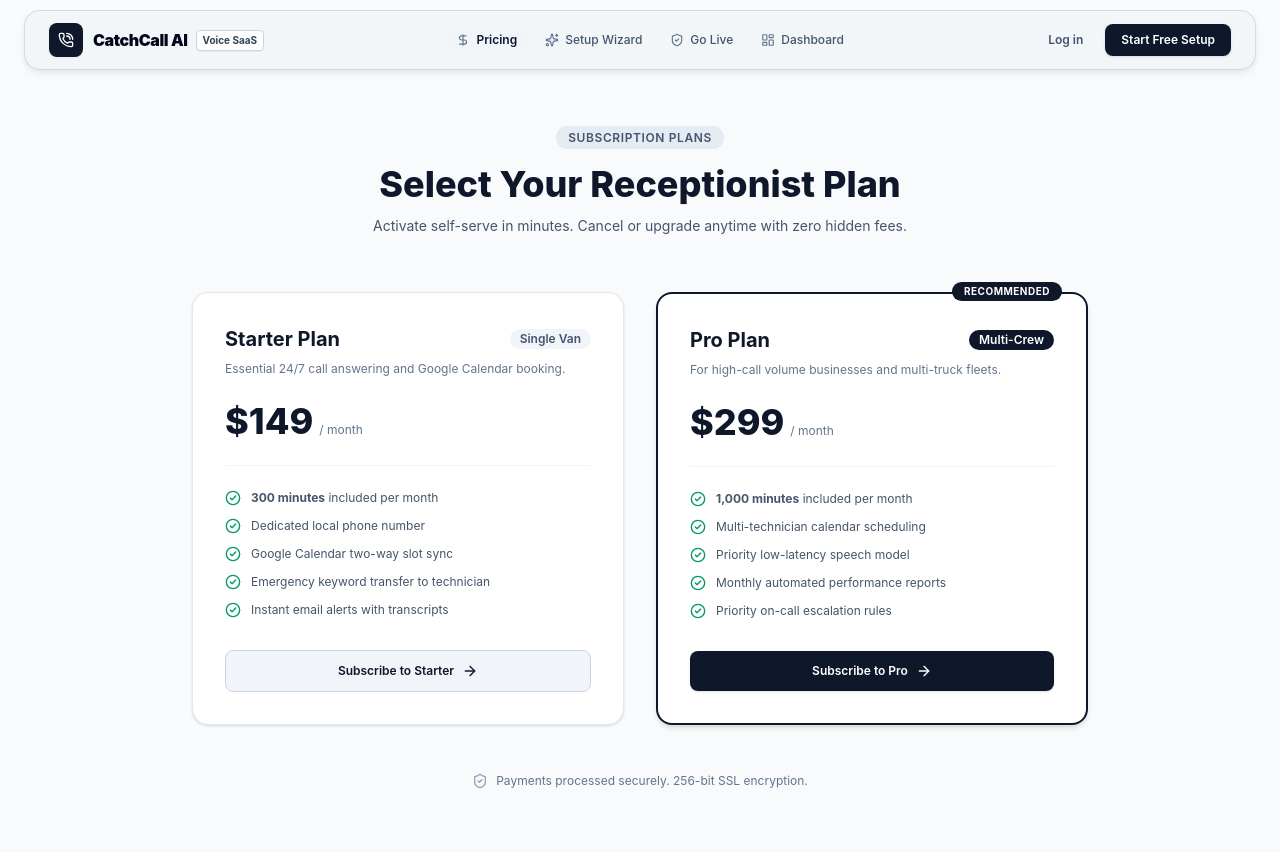
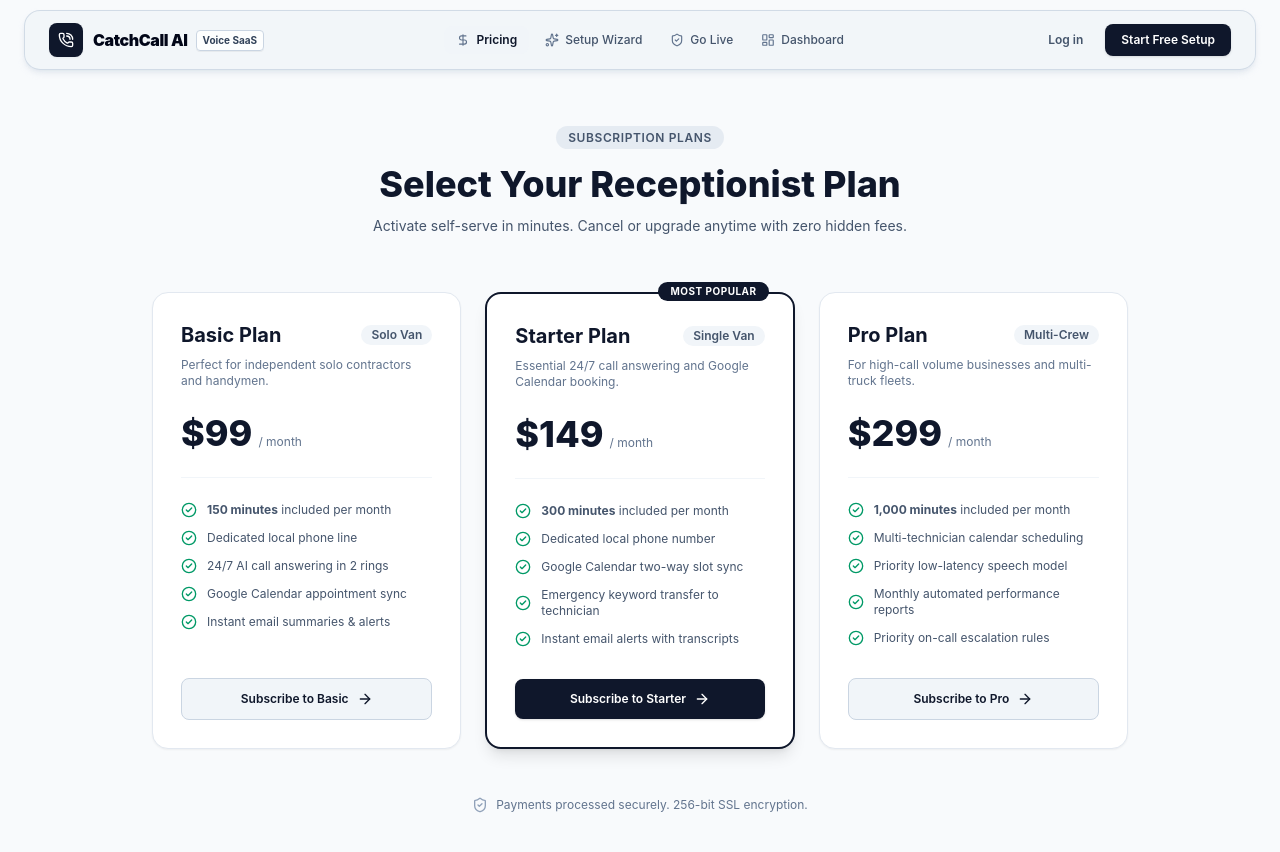
Before and after one commit to gulzardevai/ai-receptionist, a Next.js app: page /pricing in a window 1280 px wide. Shown: the top 852 px of the page. Built offline with nearby package versions, Linux system fonts and the light colour scheme; no server answers.

Commit message:
feat: add 3-plan pricing layout with  basic plan

```diff
--- a/src/app/page.tsx
+++ b/src/app/page.tsx
@@ -308,9 +308,59 @@ export default function Home() {
             One single saved HVAC or plumbing repair call pays for the entire monthly plan.
           </p>
 
-          <div className="mt-14 grid md:grid-cols-2 gap-8 max-w-4xl mx-auto">
+          <div className="mt-14 grid md:grid-cols-3 gap-6 max-w-6xl mx-auto">
+            {/* Basic Plan Card */}
+            <div className="rounded-3xl border border-slate-200 bg-white p-7 shadow-xs hover:shadow-lg transition-all duration-300 flex flex-col justify-between text-left">
+              <div>
+                <div className="flex justify-between items-center">
+                  <h3 className="text-xl font-bold text-slate-950">Basic Plan</h3>
+                  <span className="rounded-full bg-slate-100 border border-slate-200 px-2.5 py-0.5 text-[11px] font-bold text-slate-700">Solo Van</span>
+                </div>
+                <p className="mt-1 text-xs text-slate-500">For independent solo operators & handymen.</p>
+
+                <div className="mt-6 flex items-baseline">
+                  <span className="text-4xl font-black tracking-tight text-slate-950">$99</span>
+                  <span className="ml-1.5 text-xs text-slate-500 font-bold">/ month</span>
+                </div>
+
+                <ul className="mt-6 space-y-3 text-xs text-slate-700 border-t border-slate-100 pt-6 font-medium">
+                  <li className="flex items-center gap-2.5">
+                    <CheckCircle2 className="h-4 w-4 text-emerald-600 shrink-0" />
+                    <span><strong>150 minutes</strong> included per month</span>
+                  </li>
+                  <li className="flex items-center gap-2.5">
+                    <CheckCircle2 className="h-4 w-4 text-emerald-600 shrink-0" />
+                    <span>Dedicated local phone line</span>
+                  </li>
+                  <li className="flex items-center gap-2.5">
+                    <CheckCircle2 className="h-4 w-4 text-emerald-600 shrink-0" />
+                    <span>24/7 AI call answering in 2 rings</span>
+                  </li>
+                  <li className="flex items-center gap-2.5">
+                    <CheckCircle2 className="h-4 w-4 text-emerald-600 shrink-0" />
+                    <span>Google Calendar appointment sync</span>
+                  </li>
+                  <li className="flex items-center gap-2.5">
+                    <CheckCircle2 className="h-4 w-4 text-emerald-600 shrink-0" />
+                    <span>Instant email summaries & alerts</span>
+                  </li>
+                </ul>
+              </div>
+
+              <Link
+                href="/pricing"
+                className="mt-8 block text-center rounded-xl border border-slate-200 bg-slate-50 hover:bg-slate-100 py-3 text-xs font-bold text-slate-900 transition shadow-2xs"
+              >
+                Choose Basic Plan
+              </Link>
+            </div>
+
             {/* Starter Plan Card */}
-            <div className="rounded-3xl border border-slate-200 bg-white p-8 shadow-sm hover:shadow-xl transition-all duration-300 flex flex-col justify-between text-left">
+            <div className="relative rounded-3xl border-2 border-slate-900 bg-white p-7 shadow-xl hover:shadow-2xl transition-all duration-300 flex flex-col justify-between text-left">
+              <div className="absolute -top-3.5 right-6 rounded-full bg-slate-900 px-3.5 py-0.5 text-[10px] font-bold uppercase tracking-wider text-white shadow-md">
+                Most Popular
+              </div>
+
               <div>
                 <div className="flex justify-between items-center">
                   <h3 className="text-xl font-bold text-slate-950">Starter Plan</h3>
@@ -349,22 +399,18 @@ export default function Home() {
 
               <Link
                 href="/pricing"
-                className="mt-8 block text-center rounded-xl border border-slate-200 bg-slate-50 hover:bg-slate-100 py-3 text-xs font-bold text-slate-900 transition shadow-2xs"
+                className="mt-8 block text-center rounded-xl bg-slate-900 hover:bg-slate-800 py-3 text-xs font-bold text-white shadow-md transition"
               >
                 Choose Starter Plan
               </Link>
             </div>
 
             {/* Pro Plan Card */}
-            <div className="relative rounded-3xl border-2 border-slate-950 bg-white p-8 shadow-xl hover:shadow-2xl transition-all duration-300 flex flex-col justify-between text-left">
-              <div className="absolute -top-3.5 right-6 rounded-full bg-slate-950 px-3.5 py-0.5 text-[10px] font-bold uppercase tracking-wider text-white shadow-md">
-                Most Popular
-              </div>
-
+            <div className="rounded-3xl border border-slate-200 bg-white p-7 shadow-xs hover:shadow-lg transition-all duration-300 flex flex-col justify-between text-left">
               <div>
                 <div className="flex justify-between items-center">
                   <h3 className="text-xl font-bold text-slate-950">Pro Plan</h3>
-                  <span className="rounded-full bg-slate-900 text-white px-2.5 py-0.5 text-[11px] font-bold">Multi-Crew</span>
+                  <span className="rounded-full bg-slate-100 border border-slate-200 px-2.5 py-0.5 text-[11px] font-bold text-slate-700">Multi-Crew</span>
                 </div>
                 <p className="mt-1 text-xs text-slate-500">For established contractors handling 30+ calls daily.</p>
 
@@ -399,7 +445,7 @@ export default function Home() {
 
               <Link
                 href="/pricing"
-                className="mt-8 block text-center rounded-xl bg-slate-950 hover:bg-slate-800 py-3 text-xs font-bold text-white shadow-md transition"
+                className="mt-8 block text-center rounded-xl border border-slate-200 bg-slate-50 hover:bg-slate-100 py-3 text-xs font-bold text-slate-900 transition shadow-2xs"
               >
                 Choose Pro Plan
               </Link>
--- a/src/app/pricing/page.tsx
+++ b/src/app/pricing/page.tsx
@@ -20,14 +20,20 @@ export default function PricingPage() {
         }
       }
       // Direct checkout fallback
-      const directUrl = plan === "pro"
-        ? "https://whop.com/checkout/plan_kf3AzbjKAvKjq"
-        : "https://whop.com/checkout/plan_gJp5agICmK3mE";
+      let directUrl = "https://whop.com/checkout/plan_gJp5agICmK3mE";
+      if (plan === "pro") {
+        directUrl = "https://whop.com/checkout/plan_kf3AzbjKAvKjq";
+      } else if (plan === "basic") {
+        directUrl = process.env.NEXT_PUBLIC_WHOP_BASIC_URL || "https://whop.com/checkout/plan_VGoqylQUrNvwI";
+      }
       window.location.href = directUrl;
     } catch (err) {
-      const directUrl = plan === "pro"
-        ? "https://whop.com/checkout/plan_kf3AzbjKAvKjq"
-        : "https://whop.com/checkout/plan_gJp5agICmK3mE";
+      let directUrl = "https://whop.com/checkout/plan_gJp5agICmK3mE";
+      if (plan === "pro") {
+        directUrl = "https://whop.com/checkout/plan_kf3AzbjKAvKjq";
+      } else if (plan === "basic") {
+        directUrl = process.env.NEXT_PUBLIC_WHOP_BASIC_URL || "https://whop.com/checkout/plan_VGoqylQUrNvwI";
+      }
       window.location.href = directUrl;
     } finally {
       setLoadingPlan(null);
@@ -51,9 +57,69 @@ export default function PricingPage() {
           </p>
         </div>
 
-        <div className="grid md:grid-cols-2 gap-8 max-w-4xl mx-auto">
+        <div className="grid md:grid-cols-3 gap-6 max-w-6xl mx-auto">
+          {/* Basic Plan */}
+          <div className="rounded-2xl border border-slate-200 bg-white p-7 shadow-xs hover:shadow-md transition flex flex-col justify-between">
+            <div>
+              <div className="flex justify-between items-center">
+                <h3 className="text-xl font-bold text-slate-900">Basic Plan</h3>
+                <span className="rounded-full bg-slate-100 px-2.5 py-0.5 text-xs font-semibold text-slate-600">Solo Van</span>
+              </div>
+              <p className="mt-2 text-xs text-slate-500">Perfect for independent solo contractors and handymen.</p>
+
+              <div className="mt-6 flex items-baseline">
+                <span className="text-4xl font-extrabold text-slate-900">$99</span>
+                <span className="ml-1.5 text-xs text-slate-500">/ month</span>
+              </div>
+
+              <div className="mt-6 border-t border-slate-100 pt-6">
+                <ul className="space-y-3 text-xs text-slate-600">
+                  <li className="flex items-center gap-2.5">
+                    <CheckCircle2 className="h-4 w-4 text-emerald-600 shrink-0" />
+                    <span><strong>150 minutes</strong> included per month</span>
+                  </li>
+                  <li className="flex items-center gap-2.5">
+                    <CheckCircle2 className="h-4 w-4 text-emerald-600 shrink-0" />
+                    <span>Dedicated local phone line</span>
+                  </li>
+                  <li className="flex items-center gap-2.5">
+                    <CheckCircle2 className="h-4 w-4 text-emerald-600 shrink-0" />
+                    <span>24/7 AI call answering in 2 rings</span>
+                  </li>
+                  <li className="flex items-center gap-2.5">
+                    <CheckCircle2 className="h-4 w-4 text-emerald-600 shrink-0" />
+                    <span>Google Calendar appointment sync</span>
+                  </li>
+                  <li className="flex items-center gap-2.5">
+                    <CheckCircle2 className="h-4 w-4 text-emerald-600 shrink-0" />
+                    <span>Instant email summaries & alerts</span>
+                  </li>
+                </ul>
+              </div>
+            </div>
+
+            <button
+              onClick={() => handleCheckout("basic")}
+              disabled={loadingPlan !== null}
+              className="mt-8 w-full flex items-center justify-center gap-2 rounded-lg border border-slate-300 bg-slate-100 hover:bg-slate-200 text-slate-900 py-3 text-xs font-semibold transition"
+            >
+              {loadingPlan === "basic" ? (
+                <Loader2 className="h-4 w-4 animate-spin" />
+              ) : (
+                <>
+                  <span>Subscribe to Basic</span>
+                  <ArrowRight className="h-4 w-4" />
+                </>
+              )}
+            </button>
+          </div>
+
           {/* Starter Plan */}
-          <div className="rounded-2xl border border-slate-200 bg-white p-8 shadow-sm flex flex-col justify-between">
+          <div className="relative rounded-2xl border-2 border-slate-900 bg-white p-7 shadow-lg hover:shadow-xl transition flex flex-col justify-between">
+            <div className="absolute -top-3 right-6 rounded-full bg-slate-900 px-3 py-0.5 text-[10px] font-bold uppercase tracking-wider text-white">
+              Most Popular
+            </div>
+
             <div>
               <div className="flex justify-between items-center">
                 <h3 className="text-xl font-bold text-slate-900">Starter Plan</h3>
@@ -95,7 +161,7 @@ export default function PricingPage() {
             <button
               onClick={() => handleCheckout("starter")}
               disabled={loadingPlan !== null}
-              className="mt-8 w-full flex items-center justify-center gap-2 rounded-lg border border-slate-300 bg-slate-100 hover:bg-slate-200 text-slate-900 py-3 text-xs font-semibold transition"
+              className="mt-8 w-full flex items-center justify-center gap-2 rounded-lg bg-slate-900 hover:bg-slate-800 text-white py-3 text-xs font-semibold shadow-sm transition"
             >
               {loadingPlan === "starter" ? (
                 <Loader2 className="h-4 w-4 animate-spin" />
@@ -109,15 +175,11 @@ export default function PricingPage() {
           </div>
 
           {/* Pro Plan */}
-          <div className="relative rounded-2xl border-2 border-slate-900 bg-white p-8 shadow-md flex flex-col justify-between">
-            <div className="absolute -top-3 right-6 rounded-full bg-slate-900 px-3 py-0.5 text-[10px] font-bold uppercase tracking-wider text-white">
-              Recommended
-            </div>
-
+          <div className="rounded-2xl border border-slate-200 bg-white p-7 shadow-xs hover:shadow-md transition flex flex-col justify-between">
             <div>
               <div className="flex justify-between items-center">
                 <h3 className="text-xl font-bold text-slate-900">Pro Plan</h3>
-                <span className="rounded-full bg-slate-900 text-white px-2.5 py-0.5 text-xs font-semibold">Multi-Crew</span>
+                <span className="rounded-full bg-slate-100 px-2.5 py-0.5 text-xs font-semibold text-slate-600">Multi-Crew</span>
               </div>
               <p className="mt-2 text-xs text-slate-500">For high-call volume businesses and multi-truck fleets.</p>
 
@@ -155,7 +217,7 @@ export default function PricingPage() {
             <button
               onClick={() => handleCheckout("pro")}
               disabled={loadingPlan !== null}
-              className="mt-8 w-full flex items-center justify-center gap-2 rounded-lg bg-slate-900 hover:bg-slate-800 text-white py-3 text-xs font-semibold shadow-sm transition"
+              className="mt-8 w-full flex items-center justify-center gap-2 rounded-lg border border-slate-300 bg-slate-100 hover:bg-slate-200 text-slate-900 py-3 text-xs font-semibold transition"
             >
               {loadingPlan === "pro" ? (
                 <Loader2 className="h-4 w-4 animate-spin" />
```
